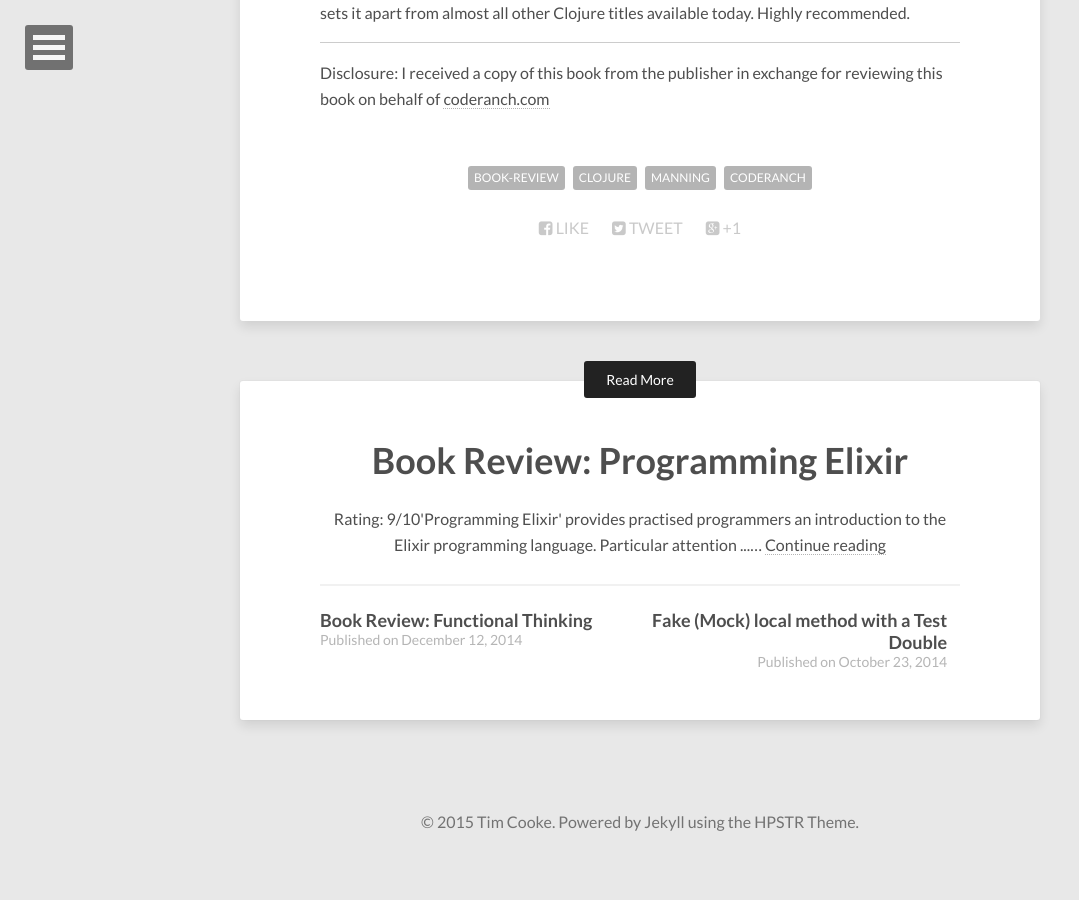
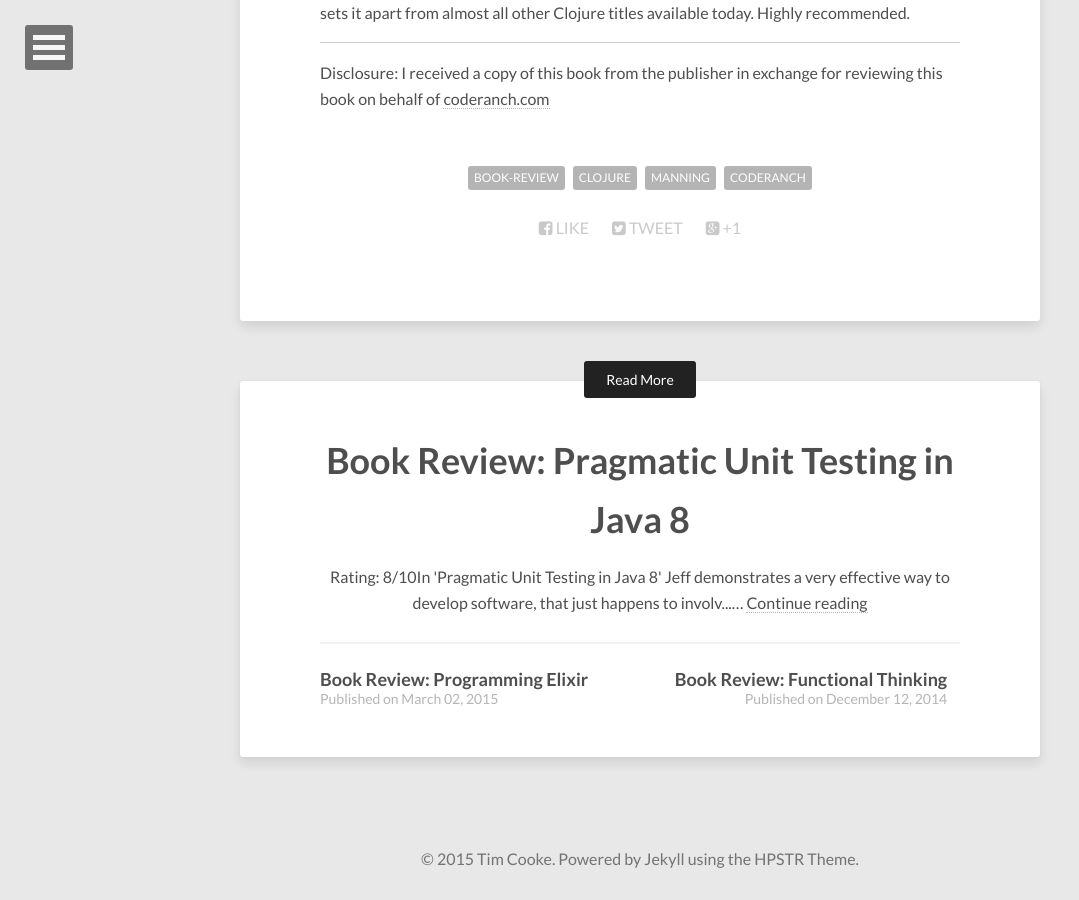
Before and after one commit to trcooke/trcooke.github.io, a Jekyll site: the page built from _posts/2014-12-11-book-review-joy-of-clojure-2nd-ed.md, in a window 1280 px wide and 900 px high, scrolled down 1130 px. Shown: the whole window, without its empty margins (0-1079 px from the left). Built offline with Jekyll 4.4.1, drawn with Linux system fonts in a browser that asks for light colours; nearby versions of some CDN libraries; before the commit the page ends 1993 px from its top, so only the background shows below that.

Commit message:
Book Review: Pragmatic Unit Testing in Java 8 - Jeff Langr

```diff
--- a/_drafts/book-review-pragmatic-unit-testing-in-java-8.md
+++ b/_posts/2015-07-09-book-review-pragmatic-unit-testing-in-java-8.md
@@ -5,7 +5,7 @@
 tags: [book-review, java8, unit-testing, pragprog, coderanch]
 comments: false
 image:
-  feature: elixir-header.png
+  feature: prag-test-java8.png
   credit: PragProg
   creditlink: https://pragprog.com/book/utj2/pragmatic-unit-testing-in-java-8-with-junit
 ---
```
Also changed, not shown: images/prag-test-java8.png (added), 1 other file.
